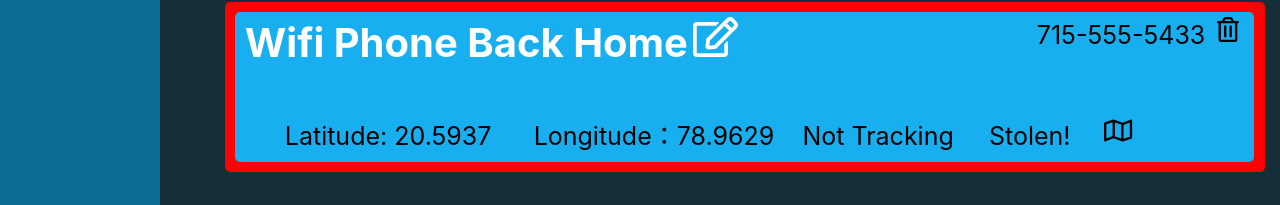
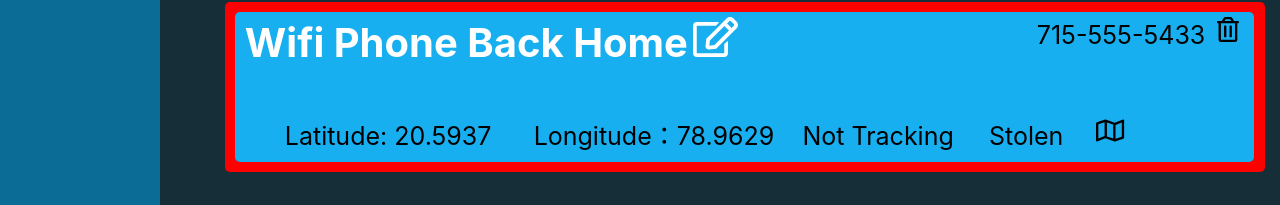
Before and after one commit to Find-my-Android/findmyandroid-ui, a React (Create React App) app: page / in a window 1280 px wide. Both pictures are taken after typing "name@example.com", "Sample123" into the empty fields and a click on the button "Login". Shown: the part 494-699 px from the top of the page. Built offline with nearby package versions, Linux system fonts and the light colour scheme; no server answers.

Commit message:
Moved hard coded data into 1 spot

```diff
--- a/src/actions.js
+++ b/src/actions.js
@@ -85,6 +85,9 @@ export function startLoggingInUser(email, password, history) {
           finishSettingUser({
             first_name: "Jonas",
             last_name: "Kohls",
+            primary: "715-382-6526",
+            secondary: "715-874-6448",
+            type: "admin",
             user_id: "1",
           })
         );
--- a/src/components/AdminComponent.js
+++ b/src/components/AdminComponent.js
@@ -10,83 +10,18 @@ import PhoneRow from "./PhoneRow";
 
 function AdminComponent(props) {
   const dispatch = useDispatch();
-  //const users = useSelector((state) => state.users);
-  //const phones = useSelector((state) => state.phones);
+  const users = useSelector((state) => state.users);
+  const phones = useSelector((state) => state.phones);
   const jwt = useSelector((state) => state.jwt);
   //const user = useSelector((state) => state.user);
-
-  let users = [
-    {
-      user_id: 1,
-      first_name: "Jonas",
-      last_name: "Kohls",
-      primary_number: "715-382-6526",
-      secondary_number: "715-874-6448",
-      email: "kohlsjw3656@uwec.edu",
-      type: "Admin",
-      password: "******",
-    },
-    {
-      user_id: 2,
-      first_name: "Madison",
-      last_name: "Deleon",
-      email: "deleonmp7478@uwec.edu",
-      primary_number: "715-555-1234",
-      secondary_number: "",
-      type: "User",
-      password: "******",
-    },
-    {
-      user_id: 3,
-      first_name: "Nuo",
-      last_name: "Xu",
-      email: "xun9991@uwec.edu",
-      primary_number: "715-555-5555",
-      secondary_number: "",
-      type: "Admin",
-      password: "******",
-    },
-  ];
-
-  let phones = [
-    {
-      phone_id: 1,
-      user_id: 1,
-      name: "Main Cell Phone",
-      phone_number: "715-382-6526",
-      latitude: "44.7956",
-      longitude: "-91.5039",
-      tracking: "Active",
-      status: "",
-    },
-    {
-      phone_id: 2,
-      user_id: 1,
-      name: "Secondary Cell Phone",
-      phone_number: "715-555-1234",
-      latitude: "44.8716",
-      longitude: "-91.9267",
-      tracking: "Not Tracking",
-      status: "",
-    },
-    {
-      phone_id: 3,
-      user_id: 1,
-      name: "Wifi Phone Back Home",
-      phone_number: "715-555-5433",
-      latitude: "20.5937",
-      longitude: "78.9629",
-      tracking: "Not Tracking",
-      status: "Stolen!",
-    },
-  ];
 
   const [selectedUser, setSelectedUser] = useState({
     user_id: -1,
     first_name: "",
     last_name: "",
     email: "",
-    primary_number: "",
+    primary: "",
+    secondary: "",
     type: "",
     password: "",
   });
@@ -95,7 +30,6 @@ function AdminComponent(props) {
     phone_id: -1,
     user_id: -1,
     phone_number: "",
-    secondary_number: "",
     latitude: "",
     longitude: "",
   });
--- a/src/components/DashboardComponent.js
+++ b/src/components/DashboardComponent.js
@@ -9,39 +9,7 @@ import PhoneComponent from "./PhoneComponent";
 function DashboardComponent(props) {
   const dispatch = useDispatch();
   const jwt = useSelector((state) => state.jwt);
-
-  let phones = [
-    {
-      phone_id: 1,
-      user_id: 1,
-      name: "Main Cell Phone",
-      phone_number: "715-382-6526",
-      latitude: "44.7956",
-      longitude: "-91.5039",
-      tracking: "Active",
-      status: "",
-    },
-    {
-      phone_id: 2,
-      user_id: 1,
-      name: "Secondary Cell Phone",
-      phone_number: "715-555-1234",
-      latitude: "44.8716",
-      longitude: "-91.9267",
-      tracking: "Not",
-      status: "",
-    },
-    {
-      phone_id: 3,
-      user_id: 1,
-      name: "Wifi Phone Back Home",
-      phone_number: "715-555-5433",
-      latitude: "20.5937",
-      longitude: "78.9629",
-      tracking: "Not",
-      status: "Stolen!",
-    },
-  ];
+  const phones = useSelector((state) => state.phones);
 
   const handleEditUserClick = () => {};
 
--- a/src/components/SideBar.js
+++ b/src/components/SideBar.js
@@ -20,13 +20,16 @@ function SideBar(props) {
         <h3 className="p-2">
           {user.first_name} {user.last_name}
         </h3>
+
         <div className="d-flex flex-column mt-2">
+          {user.type === "admin" && (
             <Link
               to="/admin"
               className={`aLink ${props.active === "admin" ? "active" : ""}`}
             >
               Admin Dashboard
             </Link>
+          )}
           <Link
             to="/dashboard"
             className={`aLink ${props.active === "dashboard" ? "active" : ""}`}
--- a/src/components/SimpleMap.js
+++ b/src/components/SimpleMap.js
@@ -1,44 +1,14 @@
 import React from "react";
 import GoogleMapReact from "google-map-react";
 import Pin from "./Pin";
+import { useSelector } from "react-redux";
 
 function SimpleMap(props) {
+  //const users = useSelector((state) => state.users);
+  const phones = useSelector((state) => state.phones);
   const handleApiLoaded = (map, maps) => {
     // use map and maps objects
   };
-
-  let phones = [
-    {
-      phone_id: 1,
-      user_id: 1,
-      name: "Main Cell Phone",
-      phone_number: "715-382-6526",
-      latitude: 44.7956,
-      longitude: -91.5039,
-      tracking: "active",
-      status: "",
-    },
-    {
-      phone_id: 2,
-      user_id: 1,
-      name: "Secondary Cell Phone",
-      phone_number: "715-555-1234",
-      latitude: 44.8716,
-      longitude: -91.9267,
-      tracking: "not",
-      status: "",
-    },
-    {
-      phone_id: 3,
-      user_id: 1,
-      name: "Wifi Phone Back Home",
-      phone_number: "715-555-5433",
-      latitude: 20.5937,
-      longitude: 78.9629,
-      tracking: "not",
-      status: "stolen",
-    },
-  ];
 
   const createPins = () => {
     return phones.map((phone) => (
--- a/src/components/UserRow.js
+++ b/src/components/UserRow.js
@@ -20,8 +20,8 @@ function UserRow(props) {
       <td>{user.user_id}</td>
       <td>{user.first_name}</td>
       <td>{user.last_name}</td>
-      <td>{user.primary_number}</td>
-      <td>{user.secondary_number}</td>
+      <td>{user.primary}</td>
+      <td>{user.secondary}</td>
       <td>{user.email}</td>
       <td>{user.type}</td>
       <td>{user.password}</td>
--- a/src/reducer.js
+++ b/src/reducer.js
@@ -7,6 +7,71 @@ const initialState = {
   user: {},
   email: "",
   notification: {},
+  phone: {},
+  users: [
+    {
+      user_id: 1,
+      first_name: "Jonas",
+      last_name: "Kohls",
+      primary: "715-382-6526",
+      secondary: "715-874-6448",
+      email: "kohlsjw3656@uwec.edu",
+      type: "Admin",
+      password: "******",
+    },
+    {
+      user_id: 2,
+      first_name: "Madison",
+      last_name: "Deleon",
+      email: "deleonmp7478@uwec.edu",
+      primary: "715-555-1234",
+      secondary: "",
+      type: "User",
+      password: "******",
+    },
+    {
+      user_id: 3,
+      first_name: "Nuo",
+      last_name: "Xu",
+      email: "xun9991@uwec.edu",
+      primary: "715-555-5555",
+      secondary: "",
+      type: "Admin",
+      password: "******",
+    },
+  ],
+  phones: [
+    {
+      phone_id: 1,
+      user_id: 1,
+      name: "Main Cell Phone",
+      phone_number: "715-382-6526",
+      latitude: 44.7956,
+      longitude: -91.5039,
+      tracking: "Active",
+      status: "",
+    },
+    {
+      phone_id: 2,
+      user_id: 1,
+      name: "Secondary Cell Phone",
+      phone_number: "715-555-1234",
+      latitude: 44.8716,
+      longitude: -91.9267,
+      tracking: "Not",
+      status: "",
+    },
+    {
+      phone_id: 3,
+      user_id: 1,
+      name: "Wifi Phone Back Home",
+      phone_number: "715-555-5433",
+      latitude: 20.5937,
+      longitude: 78.9629,
+      tracking: "Not",
+      status: "Stolen",
+    },
+  ],
 };
 
 function reducer(state = initialState, action) {
@@ -36,19 +101,26 @@ function reducer(state = initialState, action) {
         authenticated: false,
         jwt: "",
         user: {},
-        categories: [],
         email: action.payload,
-        currentBudget: {},
-        budgets: [],
-        expenses: [],
-        oneTimeExpenses: [],
-        recurringExpenses: [],
+        phones: [],
+        users: [],
       };
     /**** User Signup  ****/
     case Action.FinishAddingUser:
       return {
         ...state,
         email: action.payload,
+      };
+    /**** Phones ****/
+    case Action.FinishGettingPhones:
+      return {
+        ...state,
+        phones: action.payload,
+      };
+    case Action.FinishEditingPhone:
+      return {
+        ...state,
+        phone: action.payload,
       };
     /**** Notifications ****/
     case Action.AddNotification:
```
Also changed, not shown: src/pages/Account.js (+24 -12 lines). Lines whose indentation alone changed are shown as unchanged.
